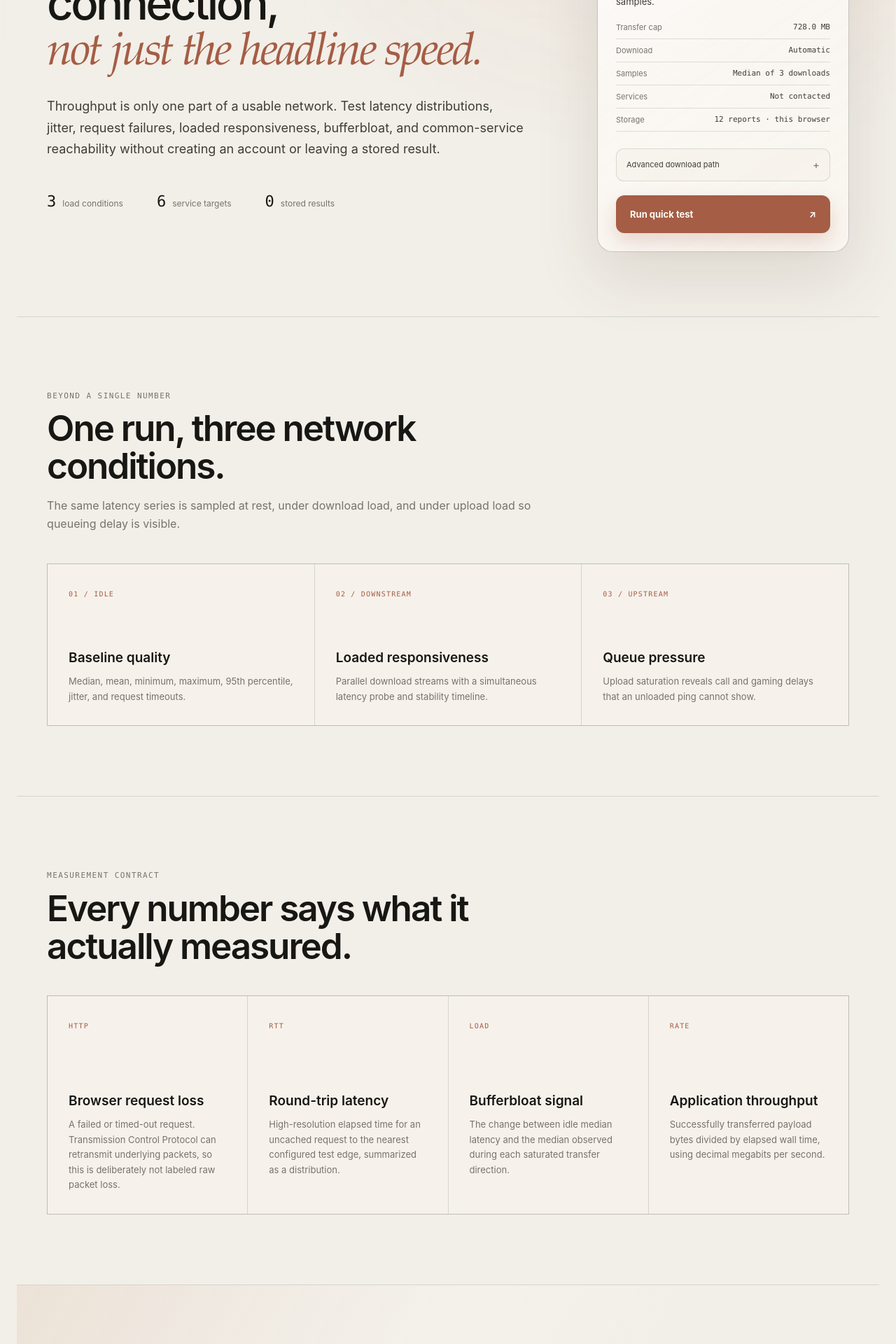
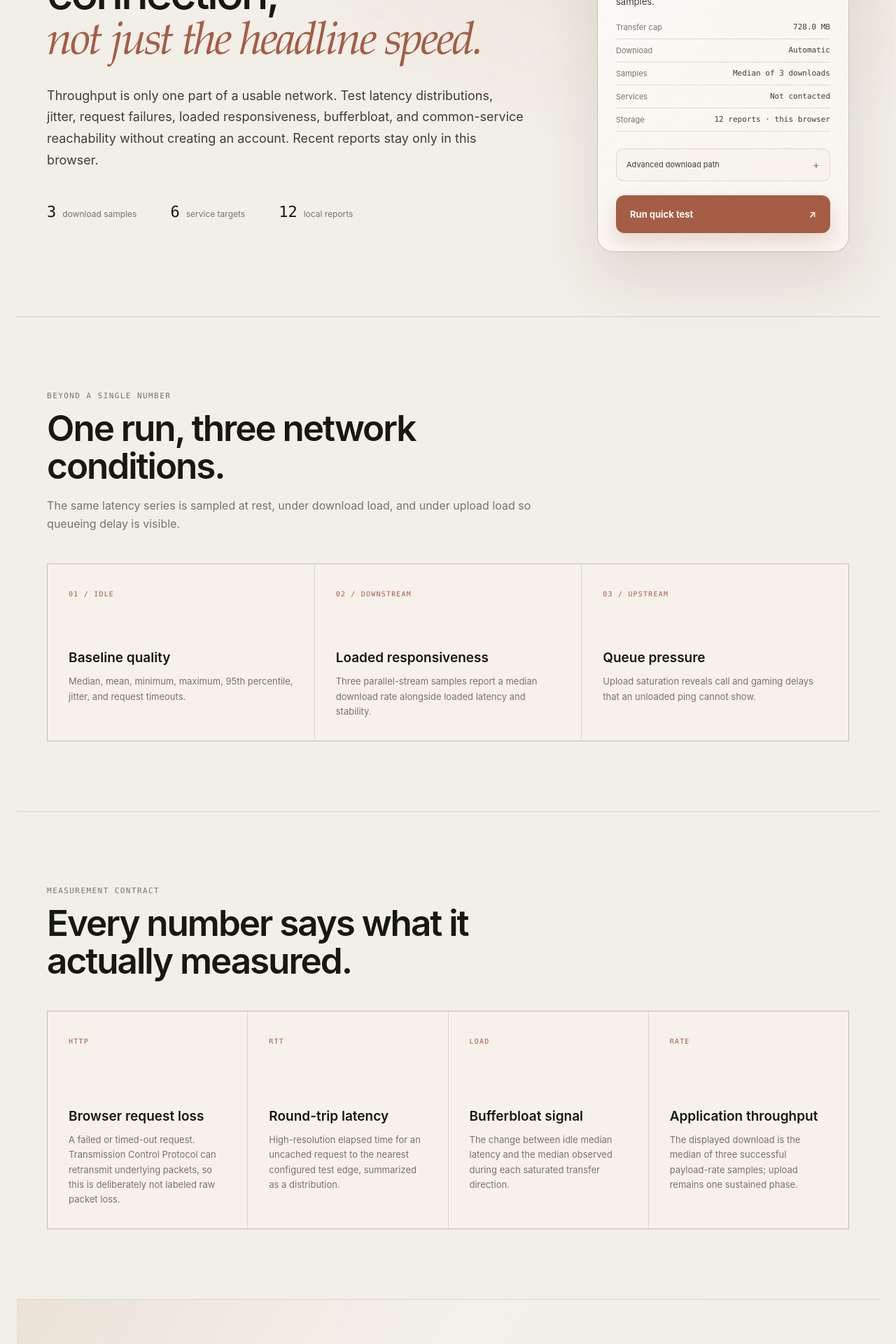
Before and after one commit to JohnnyZLi/Network-Diagnostics-Suite, a React (Vite) app: page / in a window 1280 px wide. Shown: the part 360-2280 px from the top of the page at 70% size. Built offline with nearby package versions, Linux system fonts and the light colour scheme.

Commit message:
Persist recent reports and expose local comparison history

```diff
--- a/src/App.tsx
+++ b/src/App.tsx
@@ -1,10 +1,12 @@
 import { useEffect, useRef, useState } from "react";
 import { formatLatency, formatRate } from "./core/format";
+import { clearRecentResults, loadRecentResults, MAX_RECENT_RESULTS, saveRecentResult } from "./core/result-history";
 import { runDiagnosticTest, TestCancelledError } from "./diagnostics/run-test";
 import { InformationPanels } from "./components/InformationPanels";
 import { DeepProbePanel } from "./components/DeepProbePanel";
 import { MotionObserver } from "./components/MotionObserver";
 import { ProgressStage } from "./components/ProgressStage";
+import { RecentResultsPanel } from "./components/RecentResultsPanel";
 import { ResultDashboard } from "./components/ResultDashboard";
 import { TestControls } from "./components/TestControls";
 import type { DiagnosticResult, DownloadPathPreference, TestMode, TestProgress } from "./types/diagnostics";
@@ -19,9 +21,12 @@ const INITIAL_PROGRESS: TestProgress = {
 
 function createResultSummary(result: DiagnosticResult): string {
   const downloadPath = result.download.delivery?.selectedPath ?? "unknown";
+  const sampleDetail = result.download.samples && result.download.samples.length > 1
+    ? ` (${result.download.samples.length}-sample median)`
+    : "";
   return [
     "Network Diagnostics Suite",
-    `Download: ${formatRate(result.download.steadyMbps)} Mbps steady (${formatRate(result.download.mbps)} Mbps whole phase)`,
+    `Download: ${formatRate(result.download.steadyMbps)} Mbps steady${sampleDetail} (${formatRate(result.download.mbps)} Mbps whole phase)`,
     `Download path: ${downloadPath}`,
     `Upload: ${formatRate(result.upload.steadyMbps)} Mbps steady (${formatRate(result.upload.mbps)} Mbps whole phase)`,
     `Idle latency: ${formatLatency(result.idleLatency.medianMs)} ms median`,
@@ -32,12 +37,23 @@ function createResultSummary(result: DiagnosticResult): string {
   ].join("\n");
 }
 
+function downloadResultFile(result: DiagnosticResult): void {
+  const blob = new Blob([JSON.stringify(result, null, 2)], { type: "application/json" });
+  const url = URL.createObjectURL(blob);
+  const anchor = document.createElement("a");
+  anchor.href = url;
+  anchor.download = `network-report-${result.startedAt.replaceAll(":", "-")}.json`;
+  anchor.click();
+  URL.revokeObjectURL(url);
+}
+
 export default function App() {
   const [mode, setMode] = useState<TestMode>("quick");
   const [downloadPath, setDownloadPath] = useState<DownloadPathPreference>("auto");
   const [runState, setRunState] = useState<RunState>("idle");
   const [progress, setProgress] = useState<TestProgress>(INITIAL_PROGRESS);
   const [result, setResult] = useState<DiagnosticResult | null>(null);
+  const [history, setHistory] = useState<DiagnosticResult[]>(() => loadRecentResults());
   const [errorMessage, setErrorMessage] = useState<string | null>(null);
   const [stressConfirmed, setStressConfirmed] = useState(false);
   const [copyLabel, setCopyLabel] = useState("Copy summary");
@@ -71,6 +87,7 @@ export default function App() {
         })
       });
       setResult(nextResult);
+      setHistory(saveRecentResult(nextResult));
       setRunState("complete");
     } catch (error) {
       if (error instanceof TestCancelledError || controller.signal.aborted) {
@@ -88,14 +105,7 @@ export default function App() {
   const cancelTest = () => controllerRef.current?.abort("cancelled-by-user");
 
   const exportResult = () => {
-    if (!result) return;
-    const blob = new Blob([JSON.stringify(result, null, 2)], { type: "application/json" });
-    const url = URL.createObjectURL(blob);
-    const anchor = document.createElement("a");
-    anchor.href = url;
-    anchor.download = `network-report-${result.startedAt.replaceAll(":", "-")}.json`;
-    anchor.click();
-    URL.revokeObjectURL(url);
+    if (result) downloadResultFile(result);
   };
 
   const copyResult = async () => {
@@ -103,6 +113,18 @@ export default function App() {
     await navigator.clipboard.writeText(createResultSummary(result));
     setCopyLabel("Copied");
     window.setTimeout(() => setCopyLabel("Copy summary"), 1_500);
+  };
+
+  const openSavedResult = (saved: DiagnosticResult) => {
+    setResult(saved);
+    setRunState("complete");
+    setErrorMessage(null);
+    setCopyLabel("Copy summary");
+  };
+
+  const clearHistory = () => {
+    clearRecentResults();
+    setHistory([]);
   };
 
   return (
@@ -127,11 +149,11 @@ export default function App() {
           <div className="hero__copy">
             <span className="eyebrow">Browser test + local deep probe</span>
             <h1>Measure the connection,<br /><em>not just the headline speed.</em></h1>
-            <p>Throughput is only one part of a usable network. Test latency distributions, jitter, request failures, loaded responsiveness, bufferbloat, and common-service reachability without creating an account or leaving a stored result.</p>
+            <p>Throughput is only one part of a usable network. Test latency distributions, jitter, request failures, loaded responsiveness, bufferbloat, and common-service reachability without creating an account. Recent reports stay only in this browser.</p>
             <div className="hero__facts">
-              <div><strong>3</strong><span>load conditions</span></div>
+              <div><strong>3</strong><span>download samples</span></div>
               <div><strong>6</strong><span>service targets</span></div>
-              <div><strong>0</strong><span>stored results</span></div>
+              <div><strong>{MAX_RECENT_RESULTS}</strong><span>local reports</span></div>
             </div>
           </div>
 
@@ -180,11 +202,19 @@ export default function App() {
             </div>
             <div className="preview-grid">
               <article><span>01 / Idle</span><h3>Baseline quality</h3><p>Median, mean, minimum, maximum, 95th percentile, jitter, and request timeouts.</p></article>
-              <article><span>02 / Downstream</span><h3>Loaded responsiveness</h3><p>Parallel download streams with a simultaneous latency probe and stability timeline.</p></article>
+              <article><span>02 / Downstream</span><h3>Loaded responsiveness</h3><p>Three parallel-stream samples report a median download rate alongside loaded latency and stability.</p></article>
               <article><span>03 / Upstream</span><h3>Queue pressure</h3><p>Upload saturation reveals call and gaming delays that an unloaded ping cannot show.</p></article>
             </div>
           </section>
         )}
+
+        <RecentResultsPanel
+          results={history}
+          currentResultId={result?.id ?? null}
+          onOpen={openSavedResult}
+          onExport={downloadResultFile}
+          onClear={clearHistory}
+        />
 
         <section className="methodology" id="methodology">
           <div className="section-heading">
@@ -195,7 +225,7 @@ export default function App() {
             <article><span>HTTP</span><h3>Browser request loss</h3><p>A failed or timed-out request. Transmission Control Protocol can retransmit underlying packets, so this is deliberately not labeled raw packet loss.</p></article>
             <article><span>RTT</span><h3>Round-trip latency</h3><p>High-resolution elapsed time for an uncached request to the nearest configured test edge, summarized as a distribution.</p></article>
             <article><span>LOAD</span><h3>Bufferbloat signal</h3><p>The change between idle median latency and the median observed during each saturated transfer direction.</p></article>
-            <article><span>RATE</span><h3>Application throughput</h3><p>Successfully transferred payload bytes divided by elapsed wall time, using decimal megabits per second.</p></article>
+            <article><span>RATE</span><h3>Application throughput</h3><p>The displayed download is the median of three successful payload-rate samples; upload remains one sustained phase.</p></article>
           </div>
         </section>
 
@@ -205,7 +235,7 @@ export default function App() {
 
       <footer>
         <span>Network Diagnostics Suite</span>
-        <p>Open source · no analytics · no accounts · no retained test results</p>
+        <p>Open source · no analytics · no accounts · local-only report history</p>
         <a href="https://johnnyli.dev">Back to johnnyli.dev ↗</a>
       </footer>
       </div>
```
